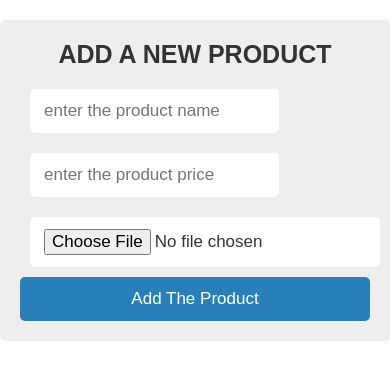
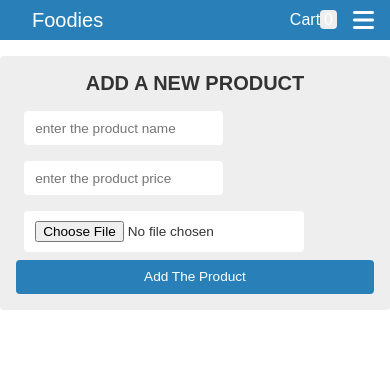
Before and after one commit to Rose1845/ecommerce-php, a PHP site: page /admin.php in a window 390 px wide. Shown: the top 380 px of the page. Run offline with PHP 8.4, Linux system fonts and the light colour scheme; some libraries are stand-ins or nearby versions.

Commit message:
added header.php

```diff
--- a/admin.php
+++ b/admin.php
@@ -5,10 +5,12 @@
     <meta http-equiv="X-UA-Compatible" content="IE=edge">
     <meta name="viewport" content="width=device-width, initial-scale=1.0">
     <link rel="stylesheet" href="style.css">
+    <link rel="stylesheet" href="https://cdnjs.cloudflare.com/ajax/libs/font-awesome/6.1.2/css/all.min.css" integrity="sha512-1sCRPdkRXhBV2PBLUdRb4tMg1w2YPf37qatUFeS7zlBy7jJI8Lf4VHwWfZZfpXtYSLy85pkm9GaYVYMfw5BC1A==" crossorigin="anonymous" referrerpolicy="no-referrer" />
     <title>admin page</title>
 </head>
 <body>
-
+ <?php include 'header.php'
+ ?>
 <div class="container">
     <form action="" class="add-product-form"encyte="multipart/form-data" method="post">
         <h3>Add a new product</h3>
@@ -18,5 +20,6 @@
         <input type="submit"value="add the product" name="add_product"class="btn">
     </form>
 </div>
+<script src="./script.js"></script>
 </body>
 </html>
--- a/header.php
+++ b/header.php
@@ -0,0 +1,11 @@
+<header class="header">
+    <div class="flex">
+        <a href="#"class='logo'>foodies</a>
+        <nav class="navbar">
+            <a href="admin.php">Add Product</a>
+            <a href="products.php">view products</a>
+        </nav>
+        <a href="cart.php"class="cart">Cart<span>0</span></a>
+        <div id="menu-btn" class="fa-solid fa-bars"></div>
+    </div>
+</header>
--- a/script.js
+++ b/script.js
@@ -0,0 +1,6 @@
+let menu = document.querySelector('#menu-btn');
+let navbar = document.querySelector('.heade .navbar');
+menu.onclick = ()=>{
+    menu.classList.toggle('fa-times');
+    navbar.classList.toggle('active');
+};
--- a/style.css
+++ b/style.css
@@ -39,6 +39,57 @@ section{
     margin:0 auto;
     margin-top: 2rem;
 }
+.header{
+    background-color: var(--blue);
+    position: sticky;
+    top: 0;
+    left: 0;
+    z-index: 1000;
+}
+.header .flex{
+    display: flex;
+    align-items: center;
+    padding: 1rem 2rem ;
+    max-width: 1200px;
+    margin :0 auto;
+
+}
+.header .flex .logo{
+    margin-right: auto;
+    font-size: 2.5rem;
+    color: var(--white);
+}
+.header .flex a{
+    margin-left: 2rem;
+    font-size: 2rem;
+    color: var(--white);
+}
+.header .flex a:hover{
+    color: yellow;
+}
+.header .flex .cart{
+    margin-left: 2rem;
+    font-size: 2rem;
+    color: var(--white);
+}
+.header .flex .cart:hover{
+    color: yellow;
+}.header .flex .cart span{
+    padding: .1rem .5rem;
+    border-radius: .5rem;
+    background-color: #eee;
+    font-size: 2rem;
+}
+#menu-btn{
+    margin-left: 2rem;
+    font-size: 3rem;
+    cursor: pointer;
+    color: var(--white);
+    /* display: none; */
+}
+#menu-btn.fa-times{
+    transform: rotate(180deg);
+}
 .add-product-form h3{
     font-size: 2.5rem;
     margin-bottom: 1rem;
@@ -60,6 +111,9 @@ section{
 .btn:hover,.option-btn:hover,.delete-btn:hover{
     background-color: #333;
 }
+.option-btn{
+    background-color: orange;
+}
 .add-product-form .box{
     text-transform: none;
     padding: 1.2rem 1.4rem;
@@ -70,3 +124,33 @@ section{
     margin: 1rem ;
 
 }
+/* @media querie */
+@media screen  and (max-width:991px){
+    html{
+        font-size: 50%;
+    }
+}
+@media screen  and (max-width:768px){
+   #menu-btn{
+    display: inline-block;
+    transition: 2s linear;
+   }
+   .header .flex .navbar{
+    position: absolute;
+    top: 99%;
+    left: 0;
+    right: 0;
+    background-color: var(--blue);
+    clip-path: polygon(0 0,100% 0,100% 0,0 0);
+   }
+   .header .flex .navbar.active{
+    clip-path: polygon(0 0, 100% 0, 0 0 );
+
+   }
+   .header .flex .navbar a{
+    margin: 2rem;
+    display: block;
+    text-align: center;
+    font-size: 2.5rem;
+   }
+}
```
